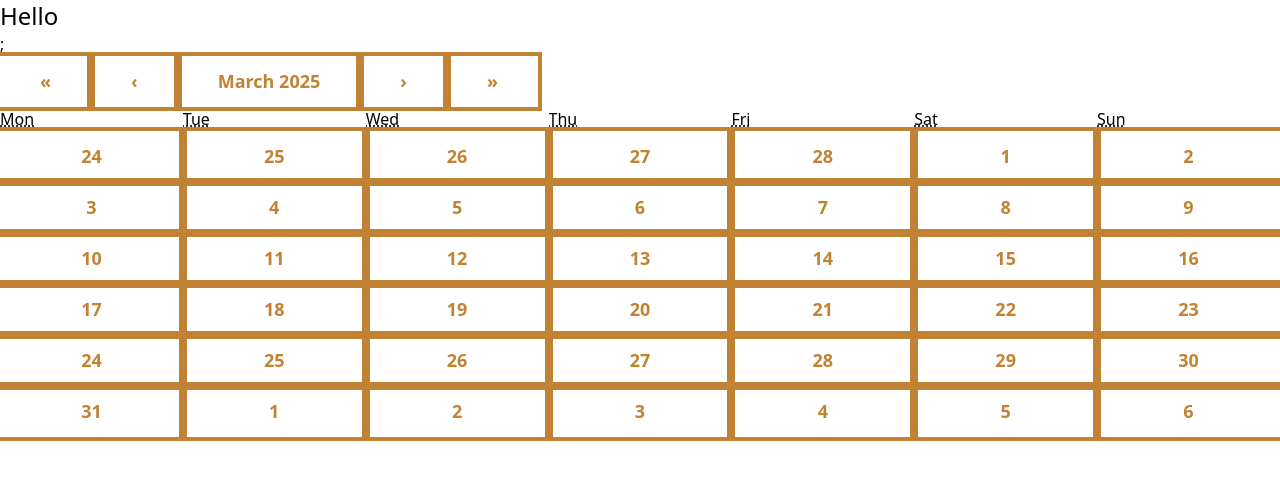
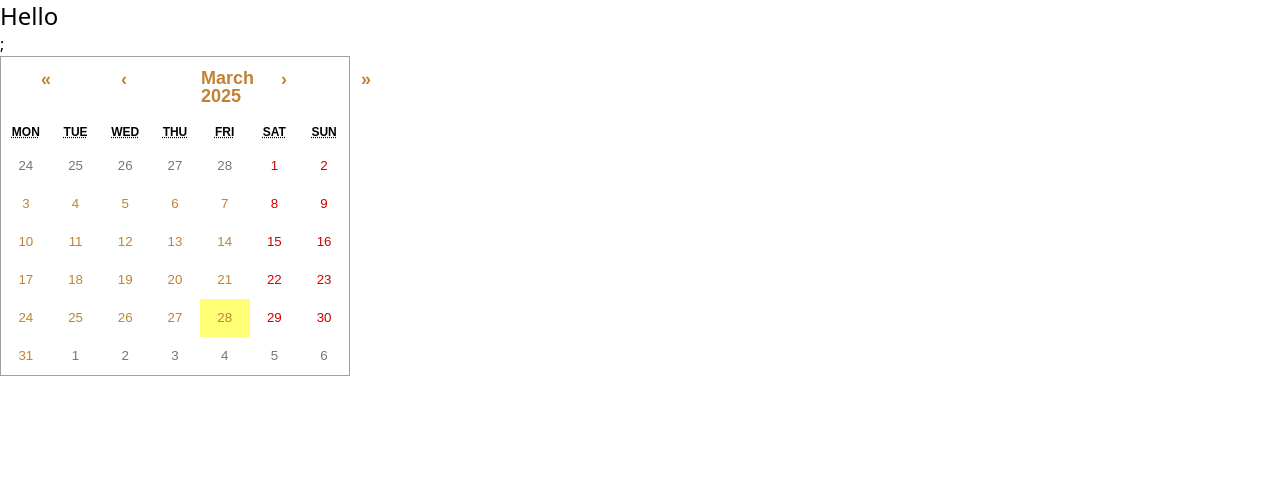
Before and after one commit to MMaharjan61/personal-diary, a React (Vite) app: page / in a window 1280 px wide. Shown: the top 480 px of the page. Built offline with nearby package versions, Linux system fonts and the light colour scheme.

Commit message:
generalstylingimported

```diff
--- a/src/App.jsx
+++ b/src/App.jsx
@@ -1,4 +1,5 @@
 import Calendar from "react-calendar";
+import 'react-calendar/dist/Calendar.css';
 
 const App = () => {
 
@@ -6,7 +7,7 @@ const App = () => {
      <>
 
  <div className="text-2xl">Hello</div>;
- <Calendar/>
+ <Calendar className=""/>
 
 
   </>
```
